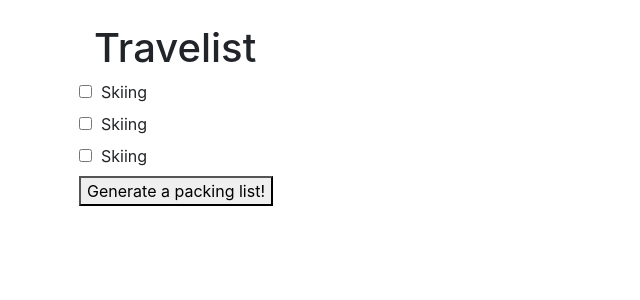
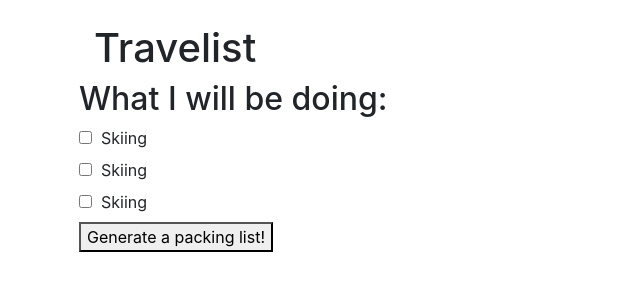
Before and after one commit to melvinlau/travelist, a React (Create React App) app in the folder client/: page / in a window 1280 px wide. Both pictures are taken after a click on the button "Start planning!". Shown: the top 300 px of the page, without its empty margins (0-640 px from the left). Built offline with nearby package versions, Linux system fonts and the light colour scheme.

Commit message:
Added page titles

```diff
--- a/client/src/components/activity-list.js
+++ b/client/src/components/activity-list.js
@@ -17,6 +17,7 @@ class ActivityList extends React.Component {
   render() {
     return (
       <div className="activity-list">
+        <h2>What I will be doing:</h2>
         <ActivityListItem />
         <ActivityListItem />
         <ActivityListItem />
--- a/client/src/components/packing-list.js
+++ b/client/src/components/packing-list.js
@@ -10,6 +10,7 @@ class PackingList extends React.Component {
   render() {
     return (
       <div className="packing-list">
+        <h2>Things to pack</h2>
         <PackingListItem />
         <PackingListItem />
         <PackingListItem />
```
